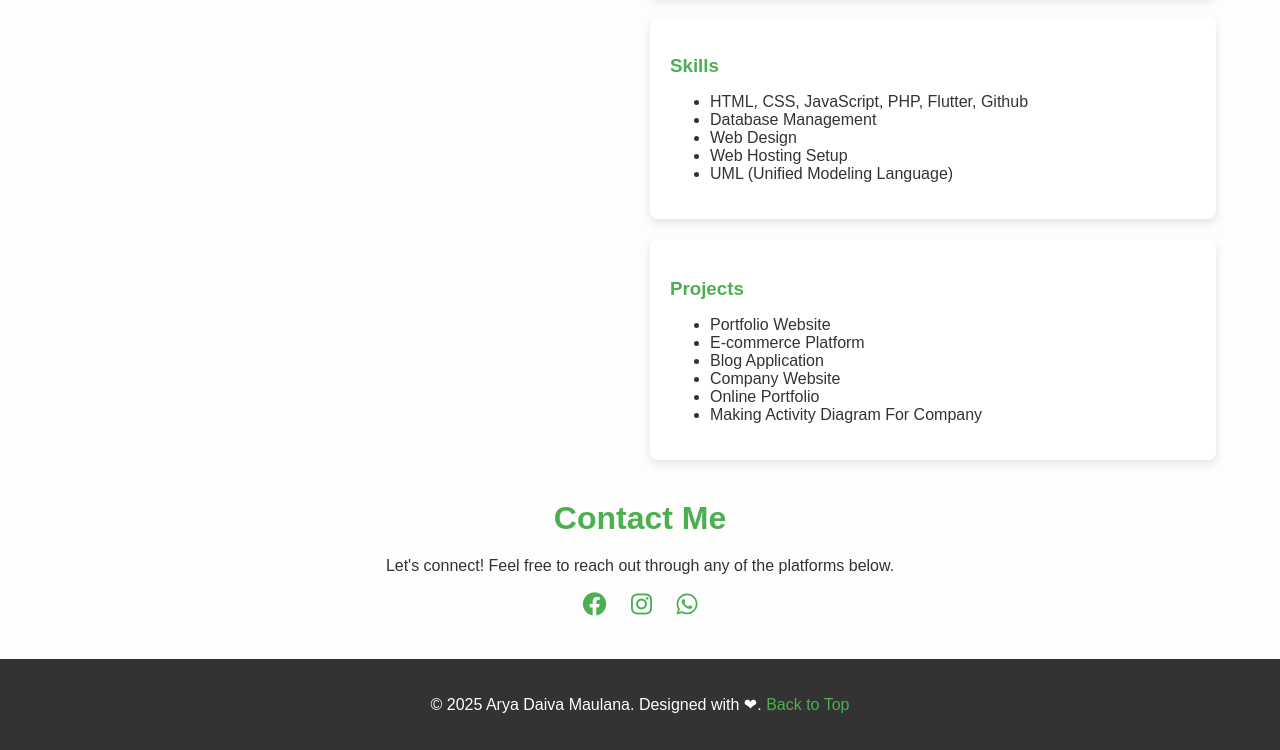
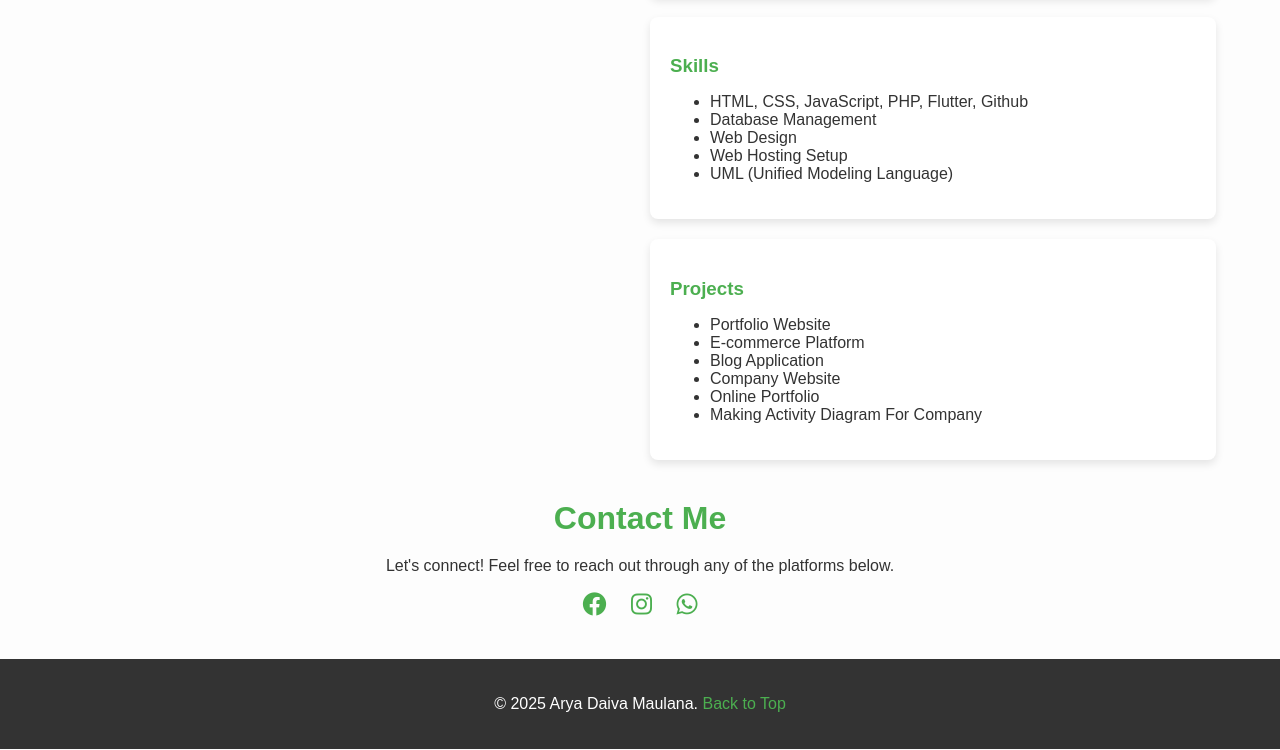
Before and after one commit to deva747803/porto-web, a plain HTML site: page index.html in a window 1280 px wide. Shown: the part 999-1749 px from the top of the page. Drawn offline with Linux system fonts and the light colour scheme.

Commit message:
index.html

```diff
--- a/index.html
+++ b/index.html
@@ -240,7 +240,7 @@
     </div>
 
     <footer>
-        <p>&copy; 2025 Arya Daiva Maulana. Designed with &#10084;. <a href="#">Back to Top</a></p>
+        <p>&copy; 2025 Arya Daiva Maulana. <a href="#">Back to Top</a></p>
     </footer>
 
     <script>
```
